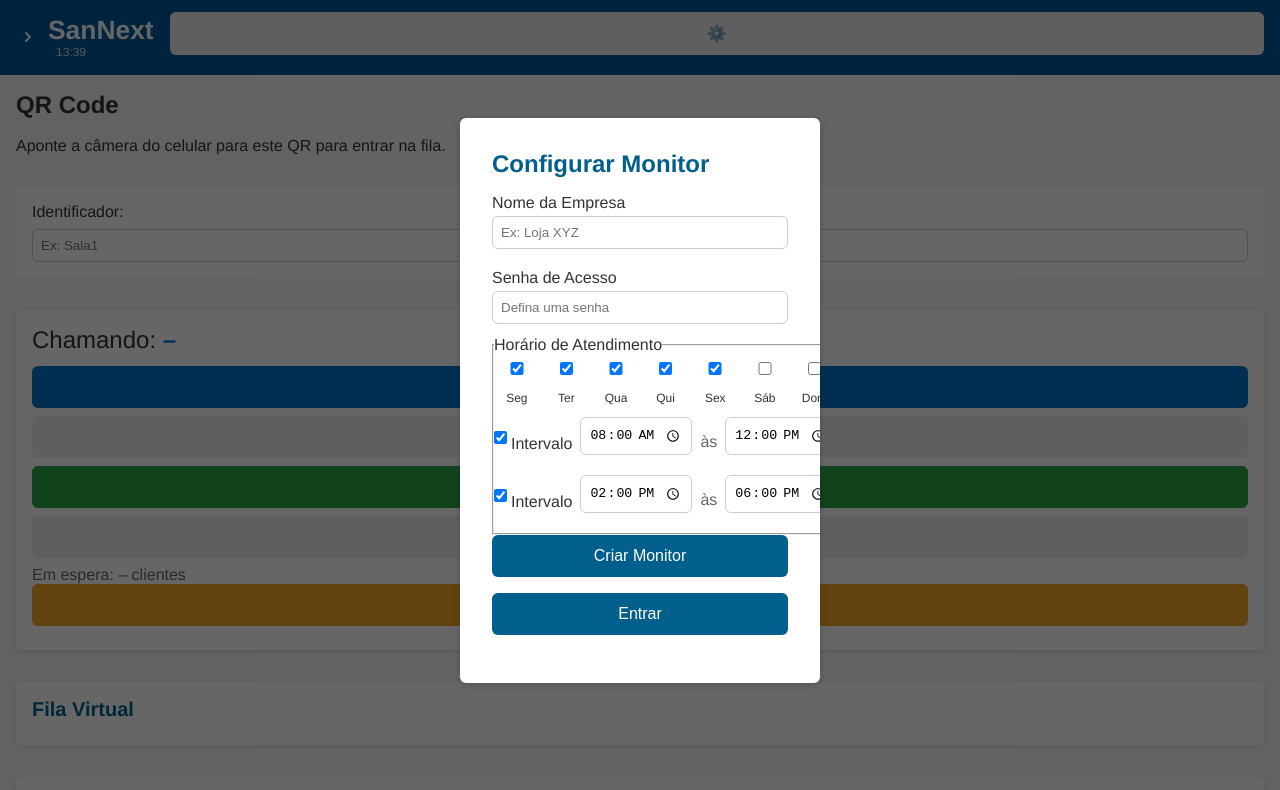
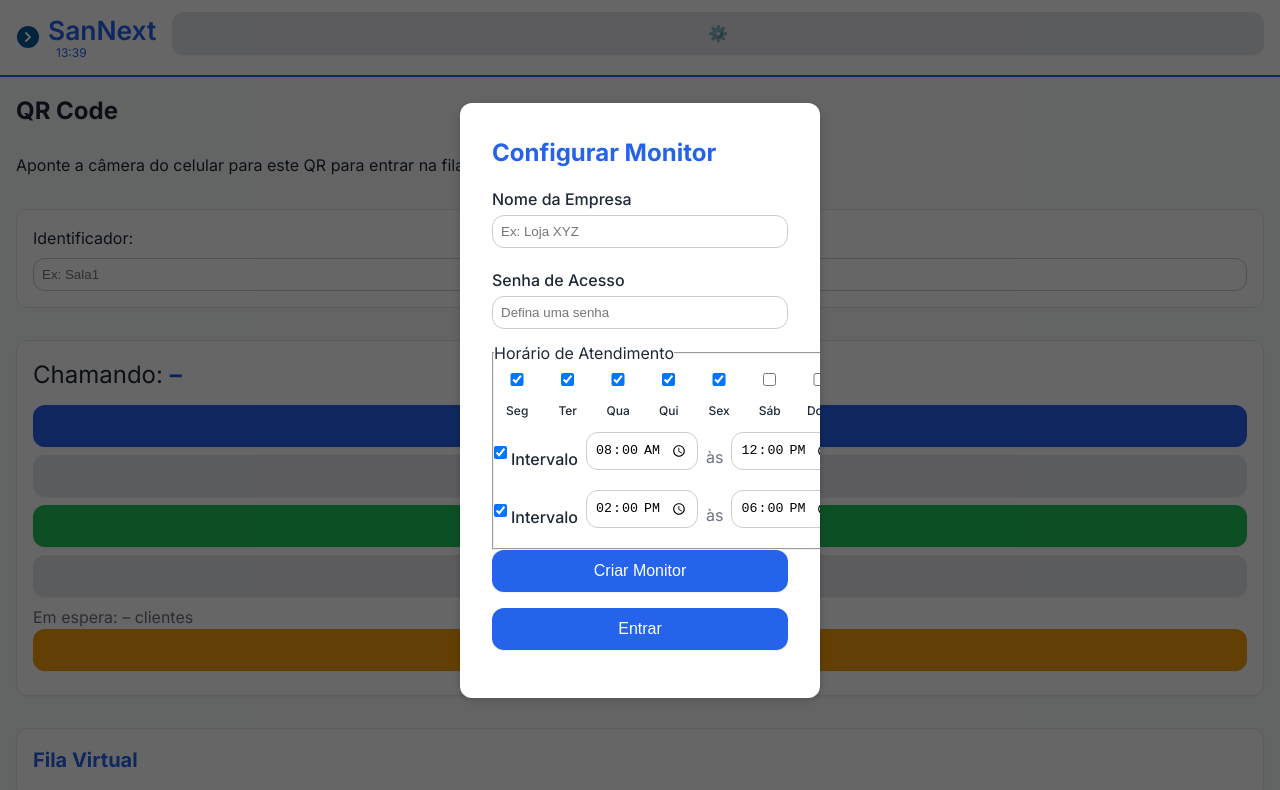
Before and after one commit to SanAppsMano/SanNext, a website: page public/monitor-attendant/index.html in a window 1280 px wide. Shown: the top 790 px of the page. Drawn offline with nearby package versions, Linux system fonts and the light colour scheme.

Commit message:
style: modernize attendant screen UI

```diff
--- a/public/monitor-attendant/css/monitor-attendant.css
+++ b/public/monitor-attendant/css/monitor-attendant.css
@@ -1,16 +1,16 @@
 /* public/monitor-attendant/css/monitor-attendant.css */
 
 :root {
-  --primary:    #005f8c;
-  --secondary:  #0077cc;
-  --warning:    #f5a623;
-  --danger:     #d0021b;
-  --success:    #28a745;
-  --bg:         #f5f7fa;
-  --text:       #333;
-  --muted:      #666;
-  --radius:     6px;
-  --font:       'Helvetica Neue', Arial, sans-serif;
+  --primary:    #2563eb;
+  --secondary:  #1d4ed8;
+  --warning:    #f59e0b;
+  --danger:     #ef4444;
+  --success:    #22c55e;
+  --bg:         #f9fafb;
+  --text:       #1f2937;
+  --muted:      #6b7280;
+  --radius:     0.75rem;
+  --font:       'Inter', sans-serif;
 }
 
 * {
@@ -23,6 +23,7 @@ body {
   font-family: var(--font);
   background: var(--bg);
   color: var(--text);
+  line-height: 1.5;
   display: flex;
   flex-direction: column;
   min-height: 100vh;
@@ -185,12 +186,13 @@ body {
 
 /* Layout and buttons styling as before */
 .header {
-  background: var(--primary);
-  color: #fff;
+  background: #fff;
+  color: var(--text);
   padding: 1rem;
   display: flex;
   justify-content: space-between;
   align-items: center;
+  border-bottom: 2px solid var(--primary);
 }
 .logo {
   font-size: 1.5rem;
@@ -203,7 +205,7 @@ body {
 .header-schedule {
   margin-left: 0.5rem;
   font-size: 0.75rem;
-  color: rgba(255, 255, 255, 0.8);
+  color: var(--primary);
 }
 
 .main {
@@ -218,6 +220,7 @@ body {
   background: #fff;
   padding: 1rem;
   border-radius: var(--radius);
+  border: 1px solid #e5e7eb;
   text-align: left;
 }
 .id-panel label {
@@ -235,7 +238,8 @@ body {
   background: #fff;
   padding: 1rem;
   border-radius: var(--radius);
-  box-shadow: 0 2px 6px rgba(0, 0, 0, 0.1);
+  border: 1px solid #e5e7eb;
+  box-shadow: 0 1px 2px rgba(0, 0, 0, 0.05);
 }
 .queue-panel h2 {
   font-size: 1.25rem;
@@ -261,29 +265,38 @@ body {
   padding: 0.75rem;
   margin-bottom: 0.5rem;
   font-size: 1rem;
+  font-weight: 500;
   border: none;
   border-radius: var(--radius);
   cursor: pointer;
-  transition: background 0.2s;
+  transition: background-color 0.2s, box-shadow 0.2s;
+  box-shadow: 0 1px 2px rgba(0,0,0,0.05);
 }
 .btn-primary {
-  background: var(--secondary);
+  background: var(--primary);
   color: #fff;
 }
+.btn-primary:hover {
+  background: var(--secondary);
+  box-shadow: 0 2px 4px rgba(0,0,0,0.15);
+}
 .btn-secondary {
-  background: #eee;
+  background: #e5e7eb;
   color: var(--text);
+}
+.btn-secondary:hover {
+  background: #d1d5db;
 }
 .btn-warning {
   background: var(--warning);
-  color: #333;
+  color: #fff;
+}
+.btn-warning:hover {
+  background: #eab308;
 }
 .btn-success {
   background: var(--success);
   color: #fff;
-}
-.btn-warning:hover {
-  background: #f2a100;
 }
 
 
@@ -376,20 +389,17 @@ body {
 #login-overlay[hidden] {
   display: none !important;
 }
-.header {
-  display: flex;
-  align-items: center;
-  gap: 1rem;
-  padding: 1rem;
-}
 
 /* Header principal */
 .header {
   display: flex;
   align-items: center;
   justify-content: space-between; /* Logo à esquerda, botão à direita */
+  gap: 1rem;
   padding: 0.75rem 1rem;
-  background-color: #005a9c;
+  background: #fff;
+  color: var(--text);
+  border-bottom: 2px solid var(--primary);
 }
 
 /* Contêiner da logo + textos */
@@ -423,13 +433,13 @@ body {
 .logo-text {
   font-size: 1.65rem;  /* aumentei de 1.5rem para 1.75rem */
   font-weight: 600;
-  color: #ffffff;
+  color: var(--primary);
 }
 
 /* Nome da empresa */
 .company-text {
   font-size: 1.3rem;  /* aumentei de 0.9rem para 1.5rem */
-  color: #ffffff;
+  color: var(--muted);
   margin-top: 0.1rem;
 }
 
@@ -438,7 +448,7 @@ body {
 #btn-delete-config {
   /* ja herda .btn .btn-secondary, mas ajuste se quiser: */
   background-color: #ffffff;
-  color: #005a9c;
+  color: var(--primary);
   border: none;
 }
 /* Texto que vai quicar atrás do QR expandido */
--- a/public/monitor-attendant/index.html
+++ b/public/monitor-attendant/index.html
@@ -4,6 +4,9 @@
   <meta charset="UTF-8"/>
   <meta name="viewport" content="width=device-width,initial-scale=1.0"/>
   <title>SanNext Atendente</title>
+  <link rel="preconnect" href="https://fonts.googleapis.com"/>
+  <link rel="preconnect" href="https://fonts.gstatic.com" crossorigin/>
+  <link href="https://fonts.googleapis.com/css2?family=Inter:wght@400;500;600;700&display=swap" rel="stylesheet"/>
   <link rel="stylesheet" href="css/monitor-attendant.css"/>
   <!-- Biblioteca de QR Code -->
   <script src="https://cdnjs.cloudflare.com/ajax/libs/qrcodejs/1.0.0/qrcode.min.js"></script>
```
